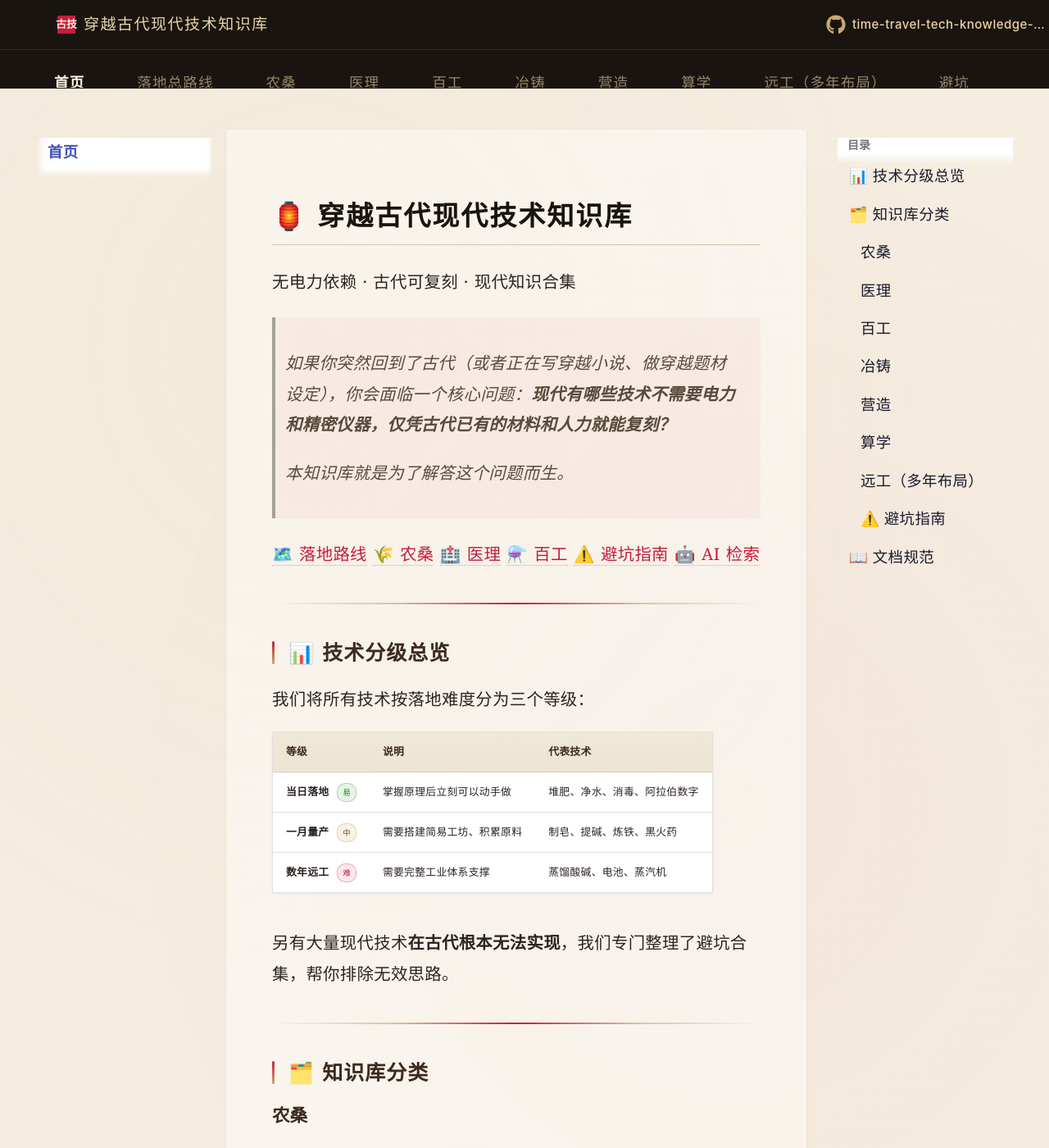
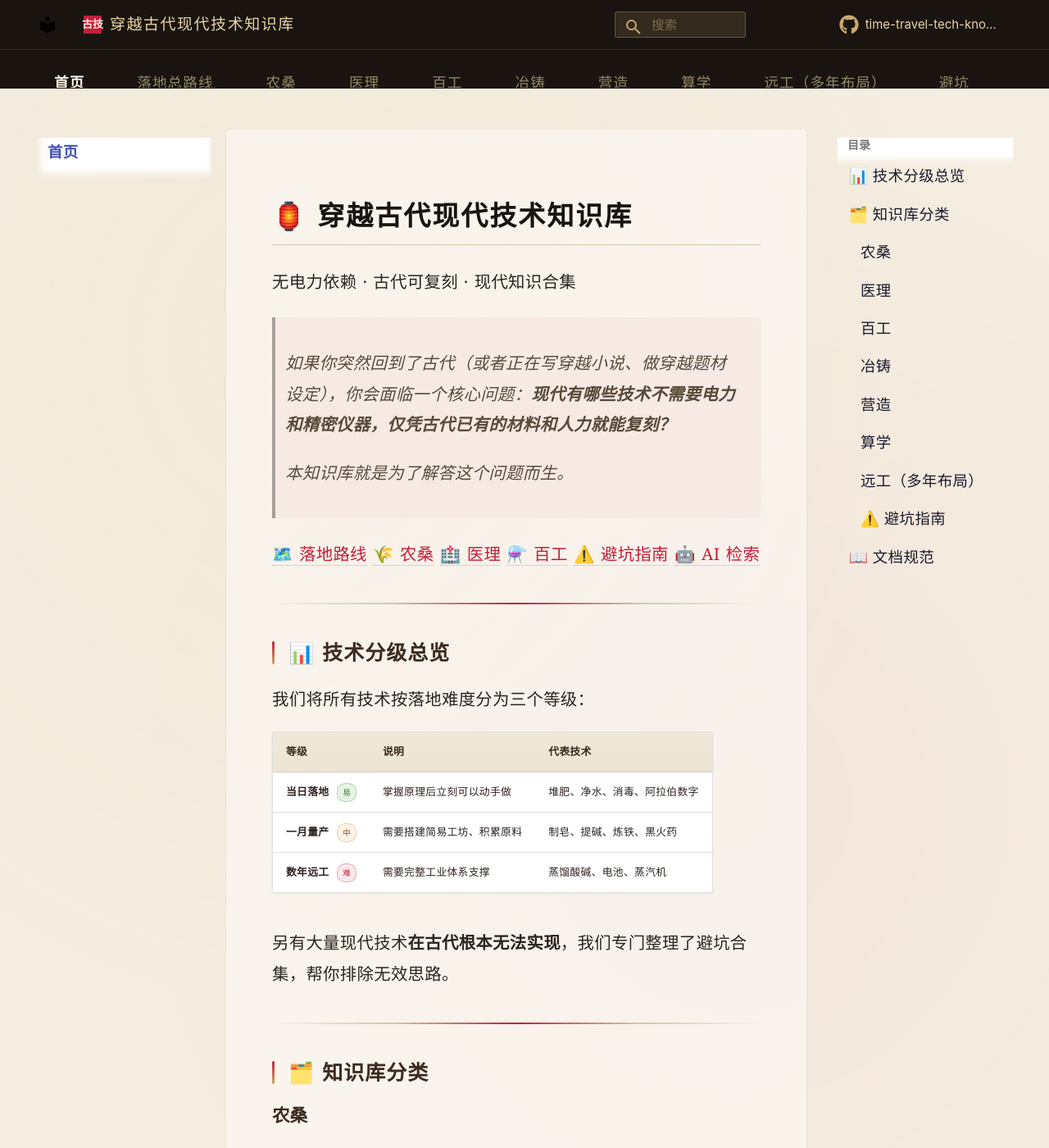
Before and after one commit to you-want/time-travel-tech-knowledge-base, an MkDocs documentation site: the page built from docs/index.md, in a window 1280 px wide and 1400 px high. Shown: the whole window at 82% size. Built offline with MkDocs 1.6.1 and Material for MkDocs 9.7.7, drawn with Linux system fonts in a browser that asks for light colours; comment, search, counter and statistics services are not loaded.

Commit message:
fix: restore native MkDocs Material header, remove custom override

```diff
--- a/docs/css/ancient.css
+++ b/docs/css/ancient.css
@@ -286,34 +286,20 @@ body {
   background: #1A1410 !important;
   box-shadow: none;
   border-bottom: none;
-  height: 60px !important;
-  min-height: 60px !important;
-  padding: 0 !important;
 }
 
-.md-header-inner.md-grid {
-  display: flex;
-  align-items: center;
-  justify-content: space-between;
+.md-header__inner {
   height: 60px;
-  padding: 0 1rem;
-  gap: 0.5rem;
 }
 
 /* 隐藏 logo */
-.md-header__button.md-logo {
+.md-header__button--home {
   display: none !important;
-  width: 0;
-  padding: 0;
-  margin: 0;
 }
 
 /* 汉堡按钮 */
 .md-header__button.md-icon {
   color: #C9A96E !important;
-  opacity: 0.8;
-  padding: 0 0.4rem;
-  flex-shrink: 0;
 }
 
 .md-header__button.md-icon svg {
@@ -322,10 +308,7 @@ body {
 
 /* 标题区域 */
 .md-header__title {
-  flex: 1;
-  min-width: 0;
   padding: 0;
-  margin: 0;
 }
 
 .md-header__title .md-header__ellipsis {
@@ -338,7 +321,6 @@ body {
   align-items: center;
   gap: 0.5rem;
   position: relative;
-  white-space: nowrap;
 }
 
 .md-header__title .md-header__topic::before {
@@ -363,26 +345,11 @@ body {
   font-size: 0.95rem !important;
   font-weight: 500 !important;
   letter-spacing: 0.08em;
-  white-space: nowrap;
-}
-
-.md-header__title .md-header__topic .md-ellipsis:hover {
-  color: #FFF8E7 !important;
-}
-
-/* 右侧区域容器 */
-.md-header__source {
-  display: flex;
-  align-items: center;
-  gap: 0.5rem;
-  flex-shrink: 0;
-  padding: 0;
 }
 
 /* 搜索框 */
 .md-search {
   padding: 0 !important;
-  flex-shrink: 0;
 }
 
 .md-search__form {
@@ -391,33 +358,20 @@ body {
   border-radius: 3px !important;
   height: 32px !important;
   width: 160px !important;
-  transition: all 0.2s ease;
-}
-
-.md-search__form:hover {
-  background: rgba(201, 169, 110, 0.22) !important;
-  border-color: rgba(201, 169, 110, 0.55) !important;
 }
 
 .md-search__input {
   color: #E8D5A3 !important;
   font-family: var(--md-font-family) !important;
   font-size: 0.78rem !important;
-  height: 100% !important;
-  line-height: 1.4 !important;
 }
 
 .md-search__input::placeholder {
   color: rgba(232, 213, 163, 0.4) !important;
 }
 
-.md-search__input::-moz-placeholder {
-  color: rgba(232, 213, 163, 0.4) !important;
-}
-
 .md-search__icon {
   color: #C9A96E !important;
-  opacity: 0.7;
 }
 
 .md-search__icon svg {
@@ -427,9 +381,6 @@ body {
 /* GitHub 源链接 */
 .md-header__source .md-source {
   color: #E8D5A3 !important;
-  display: flex;
-  align-items: center;
-  gap: 4px;
 }
 
 .md-source__icon svg {
@@ -439,13 +390,15 @@ body {
 .md-source__repository {
   color: #E8D5A3 !important;
   font-size: 0.75rem !important;
-  font-weight: 500 !important;
-  letter-spacing: 0.03em;
 }
 
 /* 主题切换按钮 */
 .md-header__button.md-icon[title="Toggle light/dark mode"] {
-  padding: 0 0.4rem;
+  color: #C9A96E !important;
+}
+
+.md-header__button.md-icon[title="Toggle light/dark mode"] svg {
+  fill: #C9A96E !important;
 }
 
 /* 二级导航 — 与主导航融合 */
@@ -453,41 +406,21 @@ body {
   background: #1A1410 !important;
   border-top: 1px solid rgba(201, 169, 110, 0.15);
   border-bottom: 1px solid rgba(201, 169, 110, 0.25);
-  height: 48px !important;
-  min-height: 48px !important;
+  height: 48px;
 }
 
 .md-tabs__list {
-  display: flex;
-  align-items: center;
   height: 48px;
-  overflow-x: auto;
-  scrollbar-width: none;
-  white-space: nowrap;
-  padding: 0;
-  margin: 0;
-}
-
-.md-tabs__list::-webkit-scrollbar {
-  display: none;
-}
-
-.md-tabs__item {
-  list-style: none;
 }
 
 .md-tabs__link {
-  display: block;
   color: rgba(232, 213, 163, 0.85) !important;
   font-size: 0.88rem !important;
   font-weight: 400 !important;
   letter-spacing: 0.06em;
-  transition: all 0.2s ease;
+  height: 48px;
+  line-height: 48px !important;
   padding: 0 1rem !important;
-  height: 48px !important;
-  line-height: 48px !important;
-  white-space: nowrap;
-  position: relative;
 }
 
 .md-tabs__link:hover {
@@ -511,22 +444,7 @@ body {
   border-radius: 1px 1px 0 0;
 }
 
-/* === 响应式调整 === */
-@media screen and (max-width: 76.1875em) {
-  .md-search {
-    order: 2;
-  }
-
-  .md-header__source {
-    order: 3;
-  }
-
-  .md-header__title {
-    order: 1;
-    flex: 1;
-  }
-}
-
+/* 响应式调整 */
 @media screen and (max-width: 48em) {
   .md-search__form {
     width: 120px !important;
--- a/mkdocs.yml
+++ b/mkdocs.yml
@@ -1,10 +1,10 @@
 site_name: 穿越古代现代技术知识库
 site_description: 无电力、古代可复刻现代知识合集，农业医疗化工冶金工程全套
 site_author: TimeTravel Tech
-site_url: https://yourusername.github.io/time-travel-tech-knowledge-base
+site_url: https://you-want.github.io/time-travel-tech-knowledge-base
 
 repo_name: time-travel-tech-knowledge-base
-repo_url: https://github.com/yourusername/time-travel-tech-knowledge-base
+repo_url: https://github.com/you-want/time-travel-tech-knowledge-base
 
 theme:
   name: material
@@ -14,9 +14,6 @@ theme:
   font:
     text: Noto Serif SC
     code: Source Code Pro
-
-  favicon: false
-  logo: false
 
   palette:
     # Primary (warm sepia)
@@ -56,7 +53,7 @@ plugins:
 extra:
   social:
     - icon: fontawesome/brands/github
-      link: https://github.com/yourusername/time-travel-tech-knowledge-base
+      link: https://github.com/you-want/time-travel-tech-knowledge-base
   generator: false
 
 markdown_extensions:
--- a/overrides/partials/header.html
+++ /dev/null
@@ -1,30 +0,0 @@
-<header class="md-header" data-md-component="header">
-  <nav class="md-header-inner md-grid" aria-label="{{ lang.t('header') }}">
-    <a href="{{ config.extra.logo | d(config.nav_home_link | d('.'), true) }}" title="{{ config.site_name }}" class="md-header__button md-logo" aria-label="{{ config.site_name }}">
-      {% include "partials/logo.html" %}
-    </a>
-    <label class="md-header__button md-icon" for="__drawer">
-      {% include ".icons/material/menu" ~ ".svg" %}
-    </label>
-    <div class="md-header__title" data-md-component="header-title">
-      <span class="md-header__ellipsis">
-        <span class="md-header__topic">
-          <span class="md-ellipsis">
-            {{ config.site_name }}
-          </span>
-        </span>
-      </span>
-    </div>
-    {% if config.theme.palette %}
-      {% include "partials/palette.html" %}
-    {% endif %}
-    {% if "search" in config.plugins %}
-      {% include "partials/search.html" %}
-    {% endif %}
-    {% if config.repo_url %}
-      <div class="md-header__source">
-        {% include "partials/source.html" %}
-      </div>
-    {% endif %}
-  </nav>
-</header>
```
